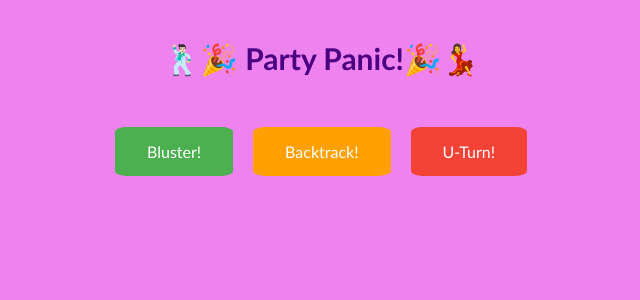
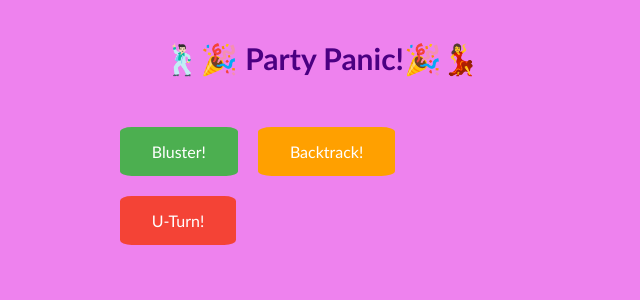
Before and after one commit to LJKT1/party-panic, a React (Create React App) app: page / in a window 1280 px wide. Shown: the top 300 px of the page, without its empty margins (319-959 px from the left). Built offline with nearby package versions, Linux system fonts and the light colour scheme.

Commit message:
Update layout

```diff
--- a/src/App.css
+++ b/src/App.css
@@ -4,11 +4,11 @@
   background-color: violet;
 
   color: indigo;
-  text-align: center;
+  text-align: left;
 }
 
 .App {
-  width: 90%;
+  width: 33%;
   margin: auto;
 }
 
@@ -17,6 +17,7 @@
   font-size: 30px;
   padding: 20px;
   background-image: none;
+  text-align: center;
 }
 
 table {
```
